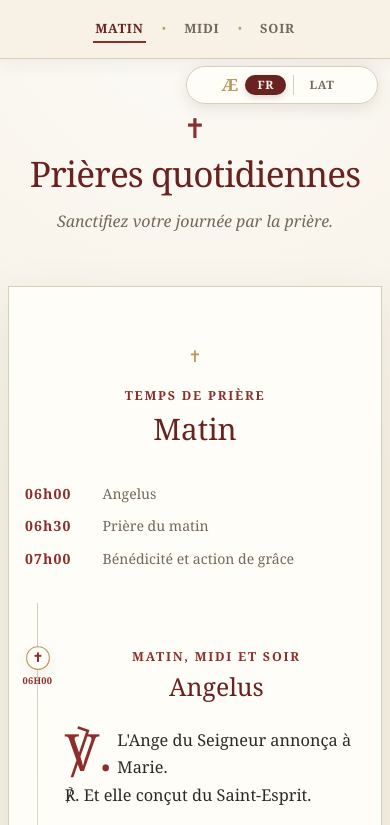
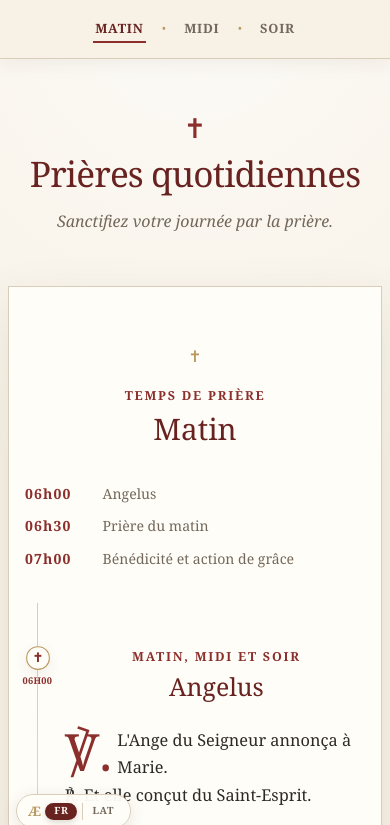
Before and after one commit to tomtomawk/site-prieres, a website: page public/index.html in a window 390 px wide. Shown: the top 825 px of the page. Drawn offline with Linux system fonts and the light colour scheme.

Commit message:
Repositionne le choix de langue mobile

```diff
--- a/public/style.css
+++ b/public/style.css
@@ -65,12 +65,12 @@ a {
   top: 0.65rem;
   right: max(0.75rem, env(safe-area-inset-right));
   display: inline-flex;
-  min-width: 12.2rem;
-  min-height: 2.65rem;
-  padding: 0.45rem 0.7rem;
+  min-width: 8rem;
+  min-height: 2.35rem;
+  padding: 0.36rem 0.55rem;
   align-items: center;
   justify-content: center;
-  gap: 0.45rem;
+  gap: 0.34rem;
   color: var(--rubric-dark);
   background: rgb(255 253 248 / 96%);
   border: 1px solid var(--line);
@@ -88,20 +88,20 @@ a {
 
 .translation-toggle-icon {
   color: var(--gold);
-  font-size: 1.05rem;
+  font-size: 0.95rem;
   font-weight: 700;
   line-height: 1;
 }
 
 .language-option {
-  min-width: 2.55rem;
-  padding: 0.28rem 0.42rem;
+  min-width: 2.25rem;
+  padding: 0.24rem 0.36rem;
   color: var(--muted);
   background: transparent;
   border: 0;
   border-radius: 1rem;
   cursor: pointer;
-  font: 700 0.72rem/1 Georgia, "Times New Roman", Times, serif;
+  font: 700 0.68rem/1 Georgia, "Times New Roman", Times, serif;
   letter-spacing: 0.06em;
   transition: color 160ms ease, background 160ms ease, box-shadow 160ms ease;
 }
@@ -122,7 +122,7 @@ a {
 
 .translation-divider {
   width: 1px;
-  height: 1.25rem;
+  height: 1.05rem;
   background: var(--line);
 }
 
@@ -614,9 +614,24 @@ html[data-language-mode="parallel"] .prayer-language {
   }
 
   .translation-toggle {
-    top: 4.15rem;
-    min-width: 12rem;
-    min-height: 2.35rem;
+    top: auto;
+    right: auto;
+    bottom: max(1rem, env(safe-area-inset-bottom));
+    left: max(1rem, env(safe-area-inset-left));
+    min-width: 7.2rem;
+    min-height: 2.1rem;
+    padding: 0.3rem 0.48rem;
+    gap: 0.28rem;
+  }
+
+  .translation-toggle-icon {
+    font-size: 0.82rem;
+  }
+
+  .language-option {
+    min-width: 2rem;
+    padding: 0.22rem 0.3rem;
+    font-size: 0.62rem;
   }
 
   .chapter-header {
--- a/style.css
+++ b/style.css
@@ -65,12 +65,12 @@ a {
   top: 0.65rem;
   right: max(0.75rem, env(safe-area-inset-right));
   display: inline-flex;
-  min-width: 12.2rem;
-  min-height: 2.65rem;
-  padding: 0.45rem 0.7rem;
+  min-width: 8rem;
+  min-height: 2.35rem;
+  padding: 0.36rem 0.55rem;
   align-items: center;
   justify-content: center;
-  gap: 0.45rem;
+  gap: 0.34rem;
   color: var(--rubric-dark);
   background: rgb(255 253 248 / 96%);
   border: 1px solid var(--line);
@@ -88,20 +88,20 @@ a {
 
 .translation-toggle-icon {
   color: var(--gold);
-  font-size: 1.05rem;
+  font-size: 0.95rem;
   font-weight: 700;
   line-height: 1;
 }
 
 .language-option {
-  min-width: 2.55rem;
-  padding: 0.28rem 0.42rem;
+  min-width: 2.25rem;
+  padding: 0.24rem 0.36rem;
   color: var(--muted);
   background: transparent;
   border: 0;
   border-radius: 1rem;
   cursor: pointer;
-  font: 700 0.72rem/1 Georgia, "Times New Roman", Times, serif;
+  font: 700 0.68rem/1 Georgia, "Times New Roman", Times, serif;
   letter-spacing: 0.06em;
   transition: color 160ms ease, background 160ms ease, box-shadow 160ms ease;
 }
@@ -122,7 +122,7 @@ a {
 
 .translation-divider {
   width: 1px;
-  height: 1.25rem;
+  height: 1.05rem;
   background: var(--line);
 }
 
@@ -614,9 +614,24 @@ html[data-language-mode="parallel"] .prayer-language {
   }
 
   .translation-toggle {
-    top: 4.15rem;
-    min-width: 12rem;
-    min-height: 2.35rem;
+    top: auto;
+    right: auto;
+    bottom: max(1rem, env(safe-area-inset-bottom));
+    left: max(1rem, env(safe-area-inset-left));
+    min-width: 7.2rem;
+    min-height: 2.1rem;
+    padding: 0.3rem 0.48rem;
+    gap: 0.28rem;
+  }
+
+  .translation-toggle-icon {
+    font-size: 0.82rem;
+  }
+
+  .language-option {
+    min-width: 2rem;
+    padding: 0.22rem 0.3rem;
+    font-size: 0.62rem;
   }
 
   .chapter-header {
```
